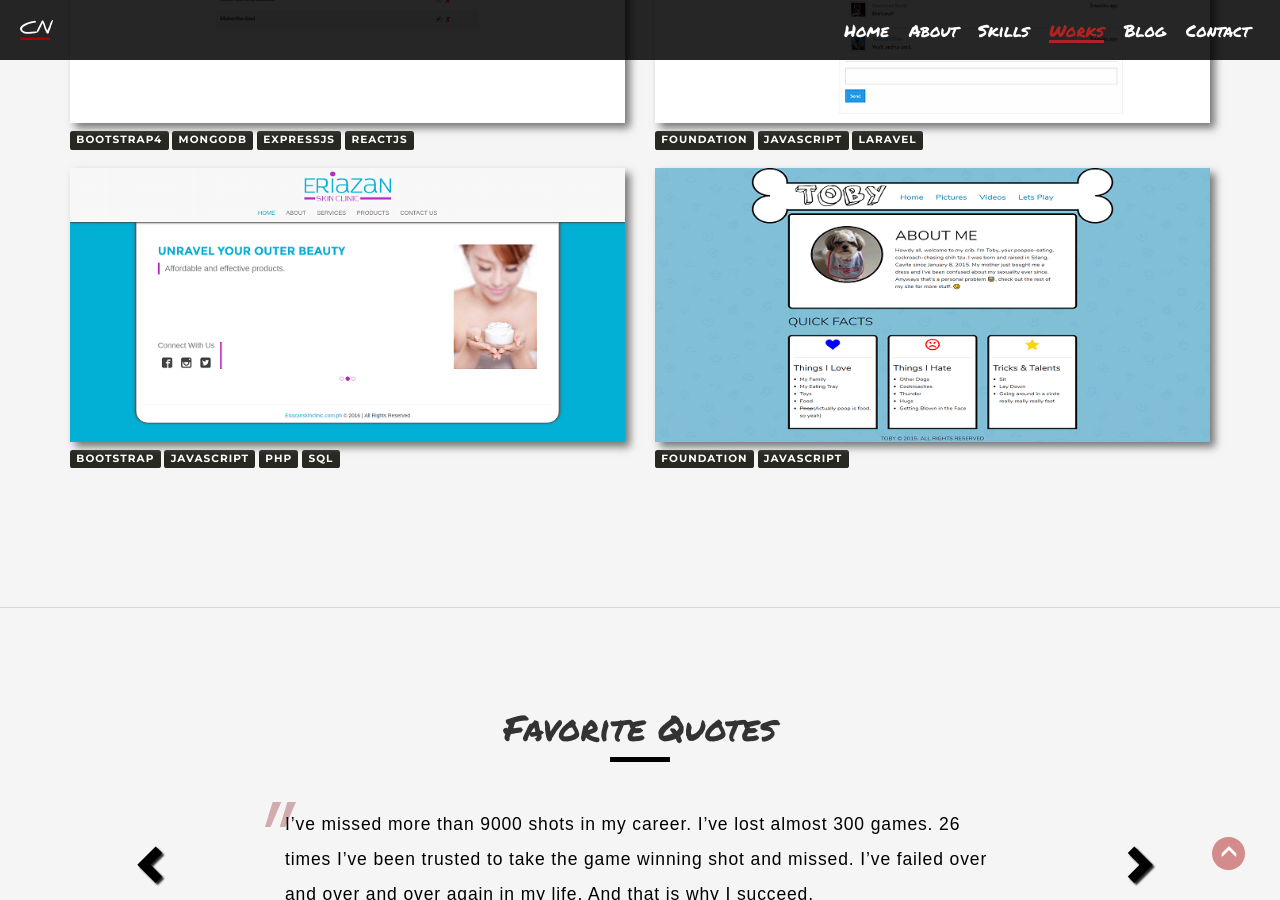
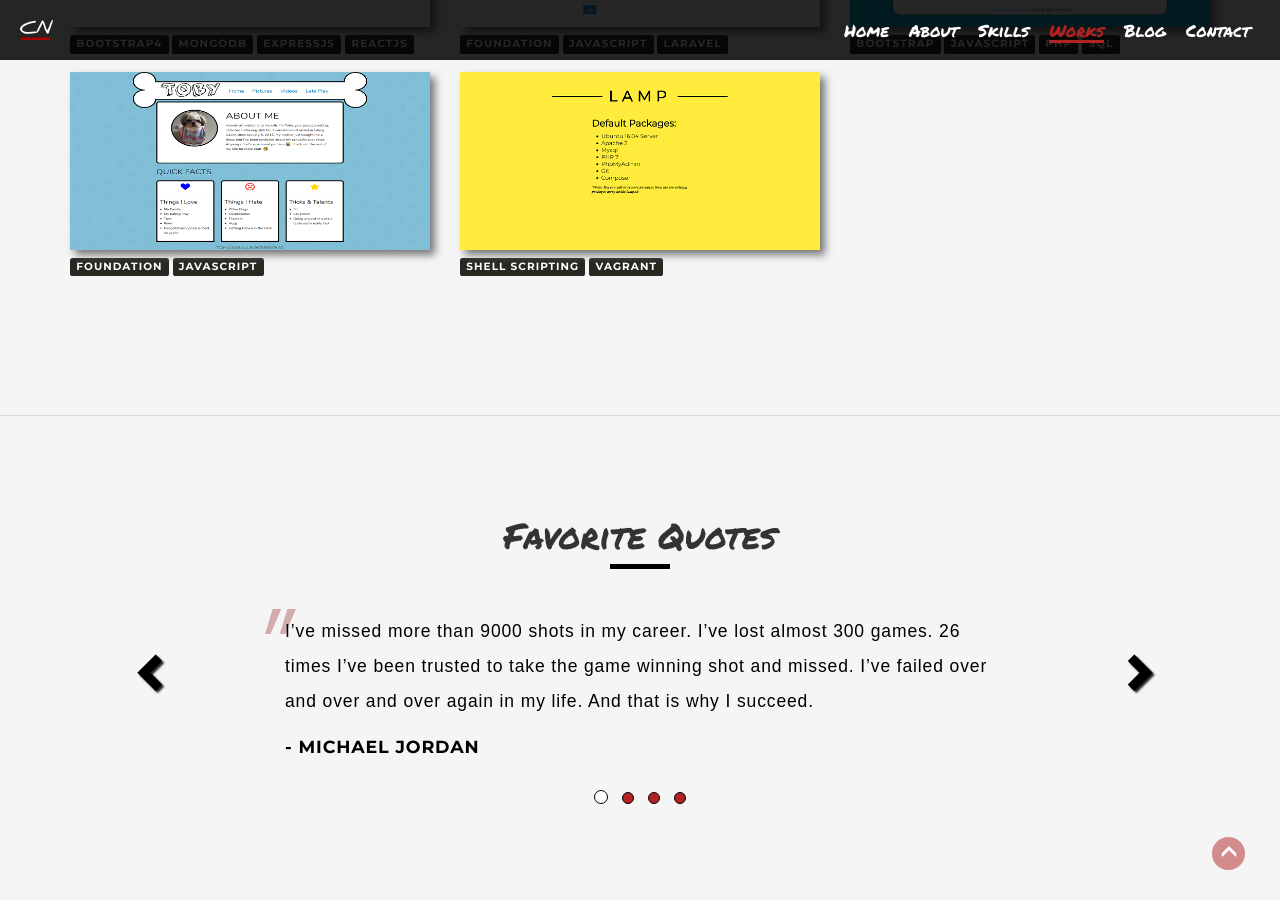
Before and after one commit to crisnoel12/crisnoel12.github.io, a Jekyll site: the page built from index.html, in a window 1280 px wide and 900 px high, scrolled down 2704 px. Built offline with Jekyll 4.4.1, drawn with Linux system fonts in a browser that asks for light colours; some web fonts are replaced.

Commit message:
added LAMP project to portfolio

```diff
--- a/_data/works.yml
+++ b/_data/works.yml
@@ -21,3 +21,9 @@
   url: https://crisnoel12.github.io/toby/
   image: toby.png
   techs: ['FOUNDATION', 'JAVASCRIPT']
+
+- name: LAMP Server
+  description: A vagrant + virtualbox LAMP Development starter environment with database backup capability upon vm destroy.
+  url: https://github/crisnoel12/vagrant-lamp-starter/
+  image: lamp.png
+  techs: ['SHELL SCRIPTING', 'VAGRANT']
```
Also changed, not shown: assets/portfolio/lamp.png (added).
